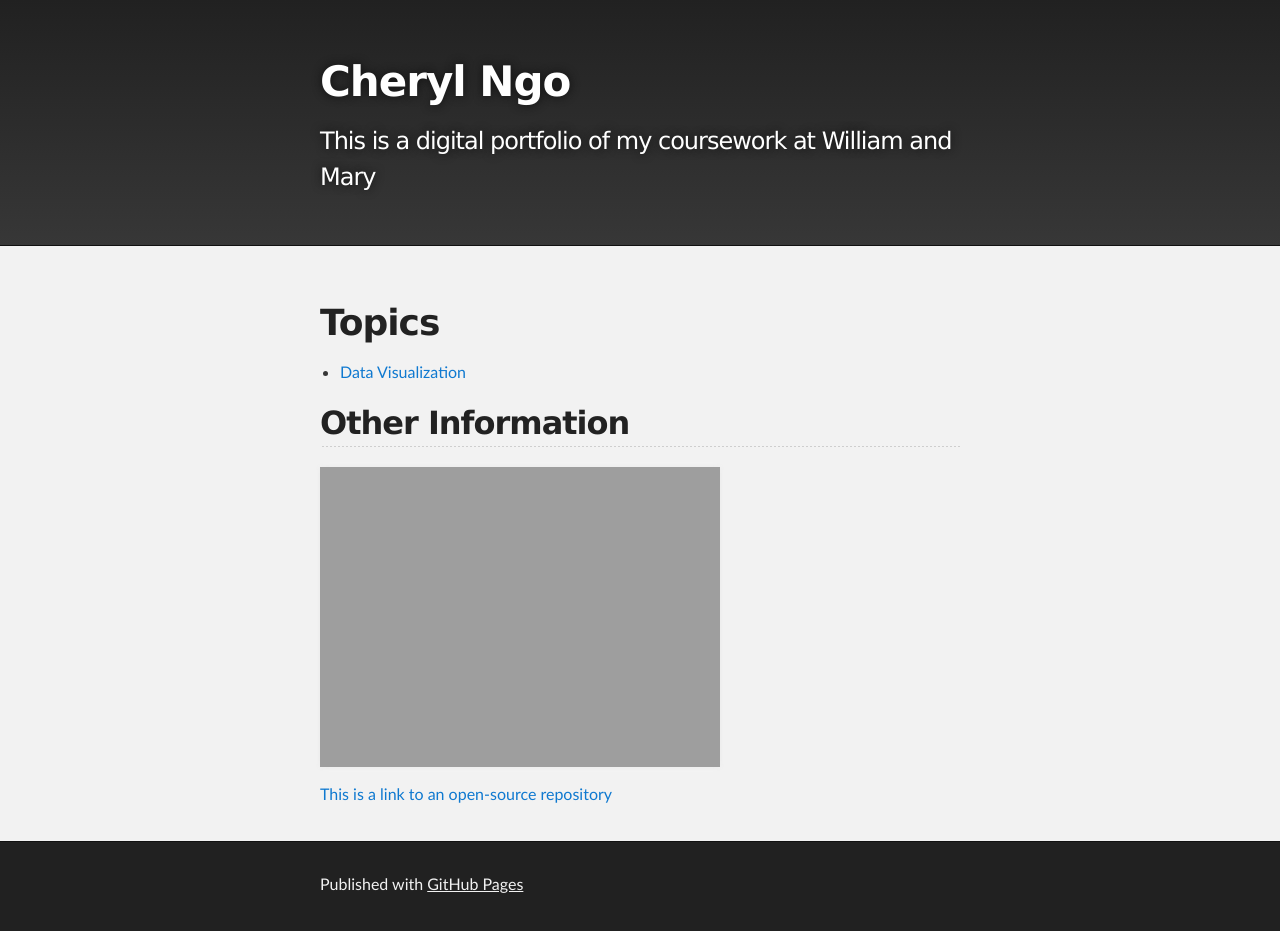
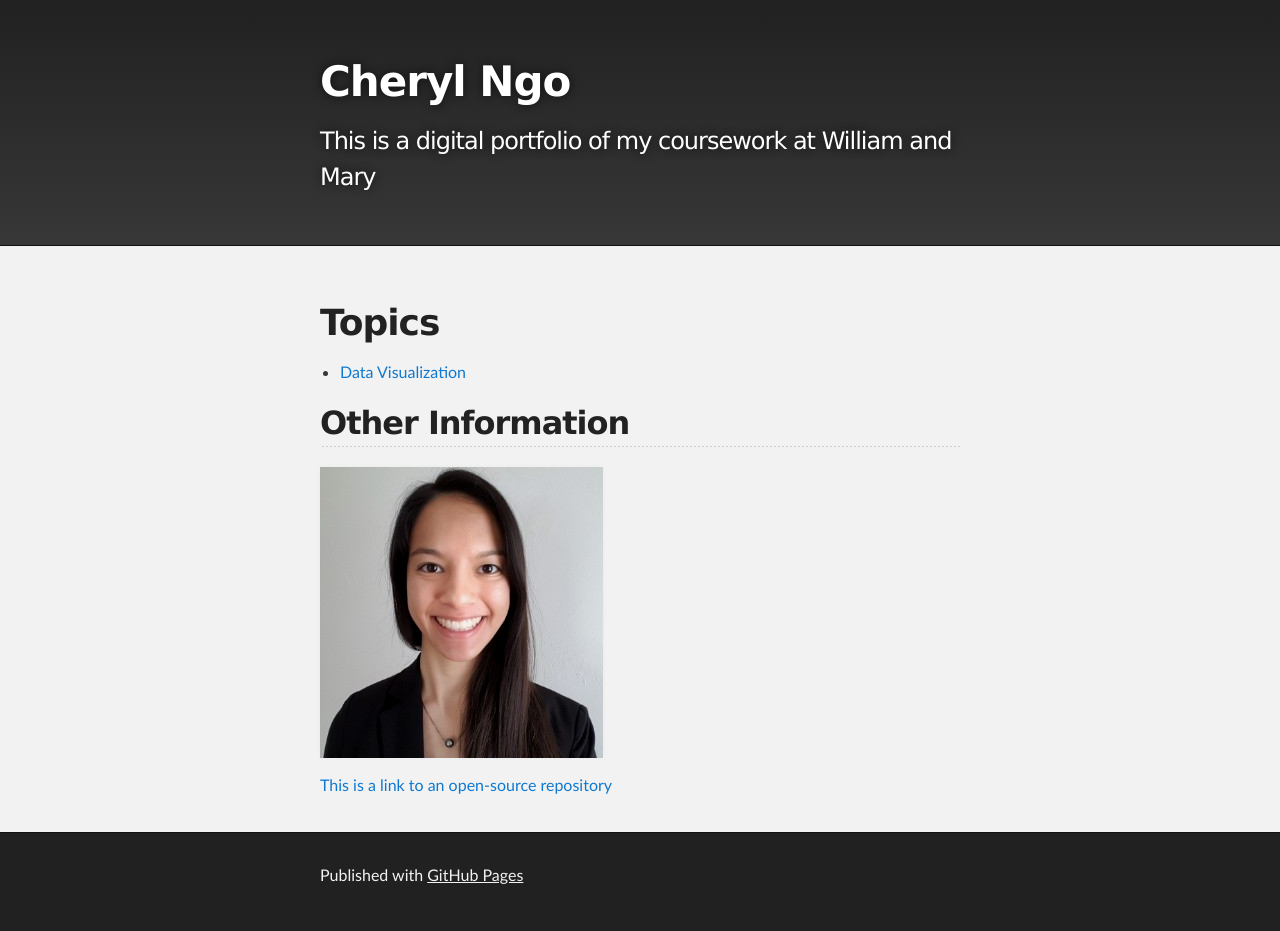
Before and after one commit to Cherylngo/cherylngo.github.io, a Jekyll site: the page built from index.md, in a window 1280 px wide. Built offline with Jekyll 4.4.1, drawn with Linux system fonts in a browser that asks for light colours; our own code applies the rules of GitHub Pages for plain Markdown files.

Commit message:
Update index.md

```diff
--- a/index.md
+++ b/index.md
@@ -6,6 +6,6 @@
 
 ## Other Information
 
-[![Headshot](pics/Headshot.pngs=10)](https://www.linkedin.com/in/cherylngo/ "My LinkedIn Page")
+[![Headshot](pics/Headshot.png)](https://www.linkedin.com/in/cherylngo/ "My LinkedIn Page")
 
 [This is a link to an open-source repository](https://github.com/Cherylngo/jekyll-doc-project)
```
